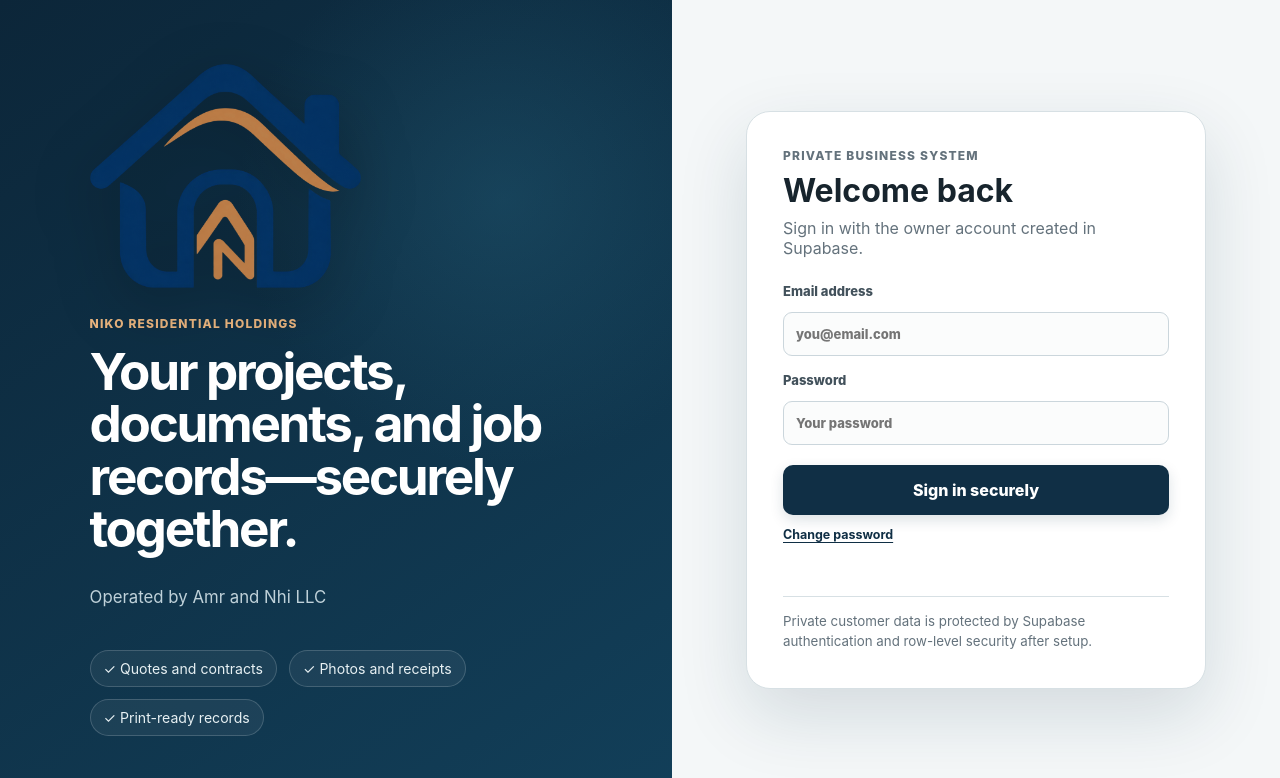
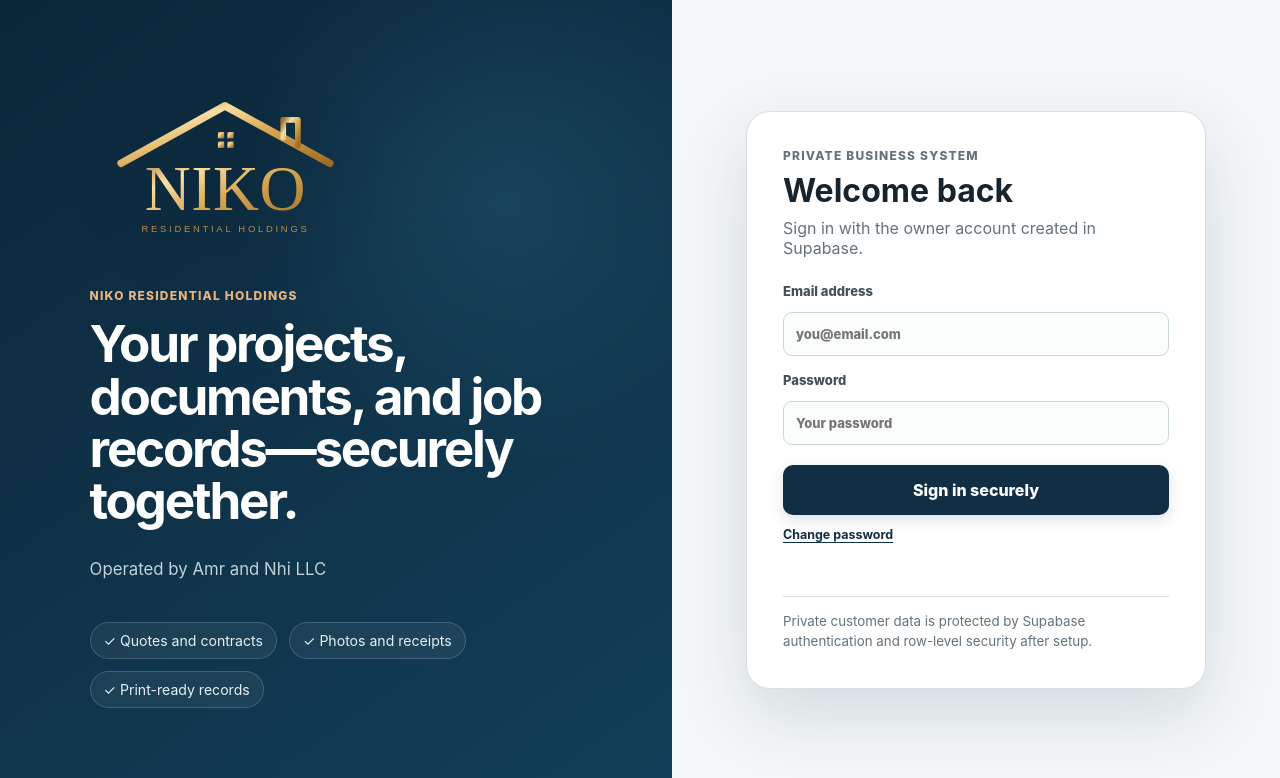
Before and after one commit to amr20245/niko-private-portal, a plain HTML site: page index.html in a window 1280 px wide. Shown: the top 778 px of the page. Drawn offline with nearby package versions, Linux system fonts and the light colour scheme.

Commit message:
Adopt gold Niko logo throughout project portal UI

```diff
--- a/index.html
+++ b/index.html
@@ -15,14 +15,14 @@
 <body>
   <section class="auth-shell" id="authShell" aria-labelledby="loginTitle">
     <div class="auth-visual">
-      <img src="assets/niko-logo.png" alt="Niko Residential Holdings house logo with subtle A and N">
+      <img src="assets/niko-gold-logo.svg" alt="Niko Residential Holdings house logo with subtle A and N">
       <p class="eyebrow">Niko Residential Holdings</p>
       <h1>Your projects, documents, and job records—securely together.</h1>
       <p>Operated by Amr and Nhi LLC</p>
       <div class="auth-points"><span>✓ Quotes and contracts</span><span>✓ Photos and receipts</span><span>✓ Print-ready records</span></div>
     </div>
     <div class="auth-card">
-      <div class="mobile-auth-brand"><img src="assets/niko-logo.png" alt=""><strong>Niko Project Manager</strong></div>
+      <div class="mobile-auth-brand"><img src="assets/niko-gold-logo.svg" alt=""><strong>Niko Project Manager</strong></div>
       <p class="eyebrow">Private business system</p>
       <h2 id="loginTitle">Welcome back</h2>
       <p class="auth-copy">Sign in with the owner account created in Supabase.</p>
@@ -49,7 +49,7 @@
   </dialog>
 
   <aside class="sidebar">
-    <div class="brand-mark"><img class="brand-logo" src="assets/niko-logo.png" alt=""><div><strong>Niko</strong><small>Project Manager</small></div></div>
+    <div class="brand-mark"><img class="brand-logo" src="assets/niko-gold-logo.svg" alt=""><div><strong>Niko</strong><small>Project Manager</small></div></div>
     <nav aria-label="Main navigation">
       <button class="nav-btn active" data-view="dashboard"><span>⌂</span>Dashboard</button>
       <button class="nav-btn" data-view="editor"><span>＋</span>Job workspace</button>
@@ -76,7 +76,7 @@
 
     <section class="view active" id="dashboardView">
       <div class="hero-panel">
-        <div><span class="pill">Amr and Nhi LLC</span><h2>Every job, from first quote to final receipt.</h2><p>Create professional records, keep photos and costs together, and print from your phone or computer.</p></div>
+        <div><span class="pill">Niko Residential Holdings</span><h2>Every job, from first quote to final receipt.</h2><p>Create professional records, keep photos and costs together, and print from your phone or computer.</p></div>
         <button class="hero-action" id="newJobHero"><span>＋</span><b>Create a new job</b><small>Start quote Q-<span id="nextNumber">0001</span></small></button>
       </div>
       <div class="stats" aria-label="Project summary">
```
